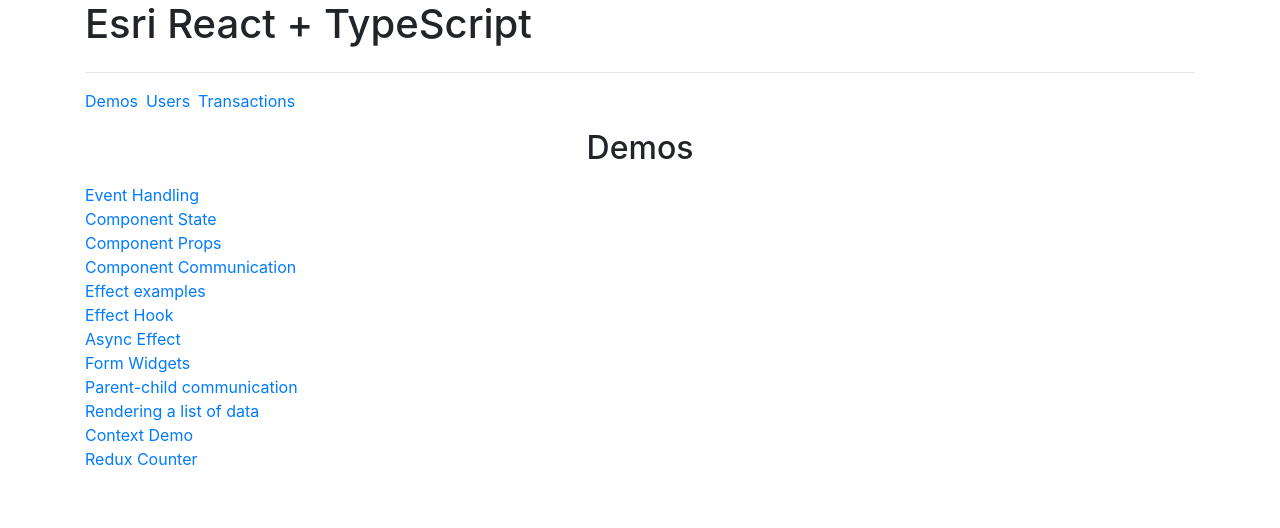
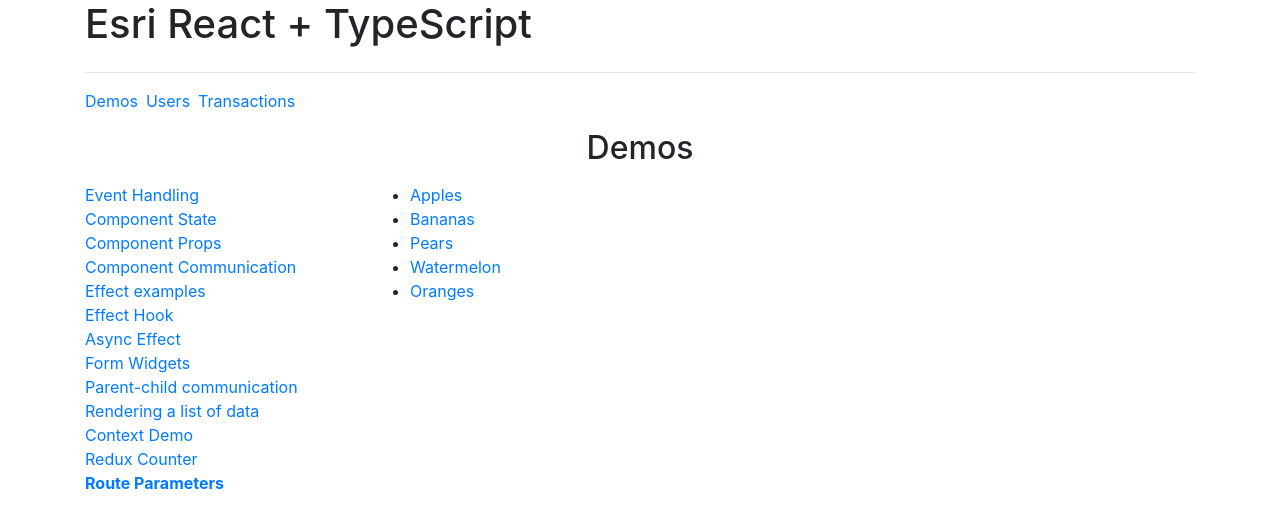
Before and after one commit to speedingplanet/esri-ts-react, a React (Create React App) app: page /demos/route-params in a window 1280 px wide. Shown: the top 528 px of the page. Built offline with nearby package versions, Linux system fonts and the light colour scheme.

Commit message:
Pre-exercise

```diff
--- a/src/components/DataTable.tsx
+++ b/src/components/DataTable.tsx
@@ -31,6 +31,7 @@
   data,
   columns,
   sortData,
+  selectRow,
 }: DataTableProps ): ReactElement {
   const [ sortConfig, setSortConfig ] = useState<SortConfig>( {
     sortField: '',
@@ -78,7 +79,12 @@
       </thead>
       <tbody>
         {displayData.map( ( record ) => (
-          <DataTableRow columns={columns} record={record} key={record.id} />
+          <DataTableRow
+            columns={columns}
+            record={record}
+            key={record.id}
+            selectRow={selectRow}
+          />
         ) )}
       </tbody>
     </table>
--- a/src/demos/DemosView.tsx
+++ b/src/demos/DemosView.tsx
@@ -12,6 +12,7 @@
 import ContextDemo from './ContextDemo';
 import EffectExamples from './EffectExamples';
 import AsyncEffect from './AsyncEffect';
+import RoutingWithParams from './RoutingWithParams';
 
 export default function DemosView(): JSX.Element {
   return (
@@ -120,6 +121,14 @@
                 Redux Counter
               </NavLink>
             </li>
+            <li>
+              <NavLink
+                to="/demos/route-params"
+                activeClassName="font-weight-bold"
+              >
+                Route Parameters
+              </NavLink>
+            </li>
           </ul>
         </div>
         <div className="col">
@@ -159,6 +168,9 @@
           <Route path="/demos/redux-counter">
             <ReduxContainer />
           </Route>
+          <Route path="/demos/route-params">
+            <RoutingWithParams />
+          </Route>
         </div>
       </div>
     </section>
--- /dev/null
+++ b/src/demos/RoutingWithParams.tsx
@@ -0,0 +1,46 @@
+import React, { ReactElement } from 'react';
+import { Link, Route, useParams } from 'react-router-dom';
+
+export default function RoutingWithParams(): ReactElement {
+  return (
+    <section>
+      <div className="row">
+        <div className="col">
+          <ul>
+            <li>
+              <Link to="/demos/route-params/apples">Apples</Link>
+            </li>
+            <li>
+              <Link to="/demos/route-params/bananas">Bananas</Link>
+            </li>
+            <li>
+              <Link to="/demos/route-params/pears">Pears</Link>
+            </li>
+            <li>
+              <Link to="/demos/route-params/watermelon">Watermelon</Link>
+            </li>
+            <li>
+              <Link to="/demos/route-params/oranges">Oranges</Link>
+            </li>
+          </ul>
+        </div>
+        <div className="col">
+          <Route path="/demos/route-params/:fruit">
+            <FruitRoute />
+          </Route>
+        </div>
+      </div>
+    </section>
+  );
+}
+
+type FruitParams = { fruit: string };
+
+function FruitRoute(): ReactElement {
+  const { fruit } = useParams<FruitParams>();
+  return (
+    <div>
+      <p>The selected fruit is {fruit}</p>
+    </div>
+  );
+}
```
